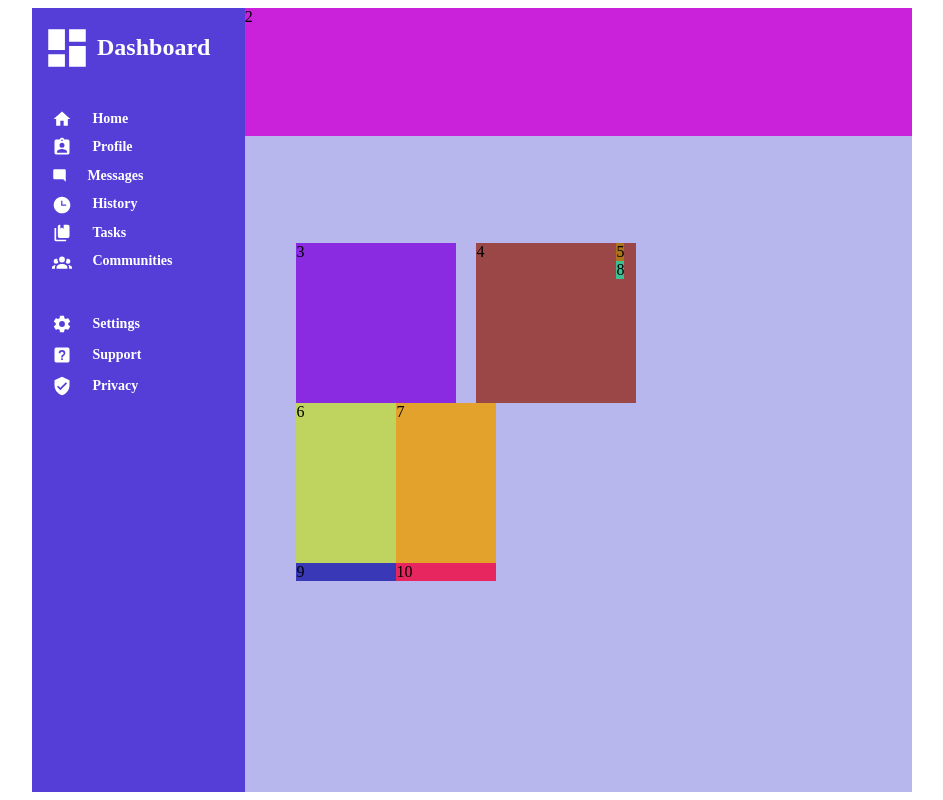
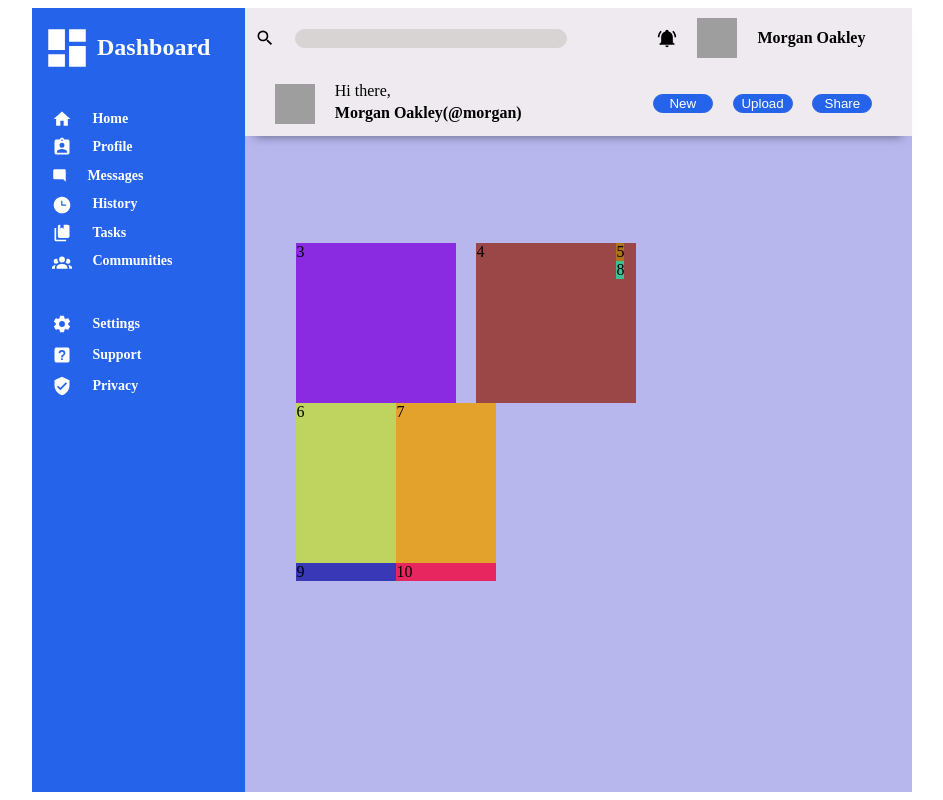
Before and after one commit to MichelleAppiah17/Admin_Dashboard, a plain HTML site: page index.html in a window 1280 px wide. Shown: the whole page, without its empty margins (198-1141 px from the left). Drawn offline with Linux system fonts and the light colour scheme; grey boxes are pictures that could not be loaded.

Commit message:
done with header

```diff
--- a/index.html
+++ b/index.html
@@ -76,7 +76,33 @@
                     </div>
                 </div>
             </div>
-            <div class="header">2</div>
+            <div class="header">
+                <div class="upper">
+                    <svg xmlns="http://www.w3.org/2000/svg" viewBox="0 0 24 24" style="width: 20px; height: 20px;">
+                        <path d="M9.5,3A6.5,6.5 0 0,1 16,9.5C16,11.11 15.41,12.59 14.44,13.73L14.71,14H15.5L20.5,19L19,20.5L14,15.5V14.71L13.73,14.44C12.59,15.41 11.11,16 9.5,16A6.5,6.5 0 0,1 3,9.5A6.5,6.5 0 0,1 9.5,3M9.5,5C7,5 5,7 5,9.5C5,12 7,14 9.5,14C12,14 14,12 14,9.5C14,7 12,5 9.5,5Z" />
+                    </svg>
+                 <input type="text">
+                 <svg xmlns="http://www.w3.org/2000/svg" viewBox="0 0 24 24" style="width: 20px; height: 20px; margin-right: 20px;">
+                    <path d="M21,19V20H3V19L5,17V11C5,7.9 7.03,5.17 10,4.29C10,4.19 10,4.1 10,4A2,2 0 0,1 12,2A2,2 0 0,1 14,4C14,4.1 14,4.19 14,4.29C16.97,5.17 19,7.9 19,11V17L21,19M14,21A2,2 0 0,1 12,23A2,2 0 0,1 10,21M19.75,3.19L18.33,4.61C20.04,6.3 21,8.6 21,11H23C23,8.07 21.84,5.25 19.75,3.19M1,11H3C3,8.6 3.96,6.3 5.67,4.61L4.25,3.19C2.16,5.25 1,8.07 1,11Z" />
+                 </svg>
+                 <img src="https://images.unsplash.com/photo-1654959245667-ab62c8d00c26?ixlib=rb-4.0.3&ixid=M3wxMjA3fDB8MHxwaG90by1wYWdlfHx8fGVufDB8fHx8fA%3D%3D&auto=format&fit=crop&w=1472&q=80" alt="teddy" style="height: 40px; width: 40px; margin-right: 20px;">
+                 <h4>Morgan Oakley</h4>
+                </div>
+                <div class="lower">
+                    <div class="picture_text">
+                        <img src="https://images.unsplash.com/photo-1654959245667-ab62c8d00c26?ixlib=rb-4.0.3&ixid=M3wxMjA3fDB8MHxwaG90by1wYWdlfHx8fGVufDB8fHx8fA%3D%3D&auto=format&fit=crop&w=1472&q=80" alt="teddy" style="height: 40px; width: 40px; margin-right: 20px;">
+                        <div class="text">
+                            <p>Hi there,</p>
+                            <h4>Morgan Oakley(@morgan)</h4>
+                        </div>
+                    </div>
+                    <div class="buttons">
+                        <button>New</button>
+                        <button>Upload</button>
+                        <button>Share</button>
+                    </div>
+                </div>
+            </div>
         </div>
         <div class="grid-2">
             <div class="left">
--- a/styles.css
+++ b/styles.css
@@ -9,7 +9,7 @@
     display: flex;
 }
 .dashboard{
-    background-color: rgb(85, 62, 216);
+    background-color:#2563eb;
     height: 98vh;
     width: 14em;
 }
@@ -54,10 +54,49 @@
 }
 
 .header{
-    background-color: rgb(202, 34, 218);
+    background-color: rgb(239, 233, 240);
     width: 44em;
     height: 8em;
+    box-shadow: 0px 10px 10px -10px rgba(0,0,0,0.5);
 }
+.upper, .picture_text{
+    display: flex;
+    flex-direction: row;
+    align-items: center;
+    margin: 0px 10px;
+}
+input{
+    border-radius: 15px;
+    width: 20em;
+    background-color: rgb(216, 212, 212);
+    border: 1px solid rgb(216, 212, 212);
+    margin-left: 20px;
+    margin-right: 90px;
+}
+.lower{
+    display: flex;
+    flex-direction: row;
+    justify-content: space-between;
+    align-items: center;
+    margin: 5px 20px;
+    line-height: 1px;
+}
+.buttons{
+    display: flex;
+    flex-direction: row;
+    justify-content: space-between;
+    align-items: center;
+    width: 35%;
+    margin-right: 20px;
+}
+button{
+    border-radius: 10px;
+    width: 60px;
+    background-color:#2563eb;
+    border: 1px solid#2563eb;
+    color: white;
+}
+
 .grid-2{
     display: grid;
     grid-template-rows: repeat(3,60px);
```
